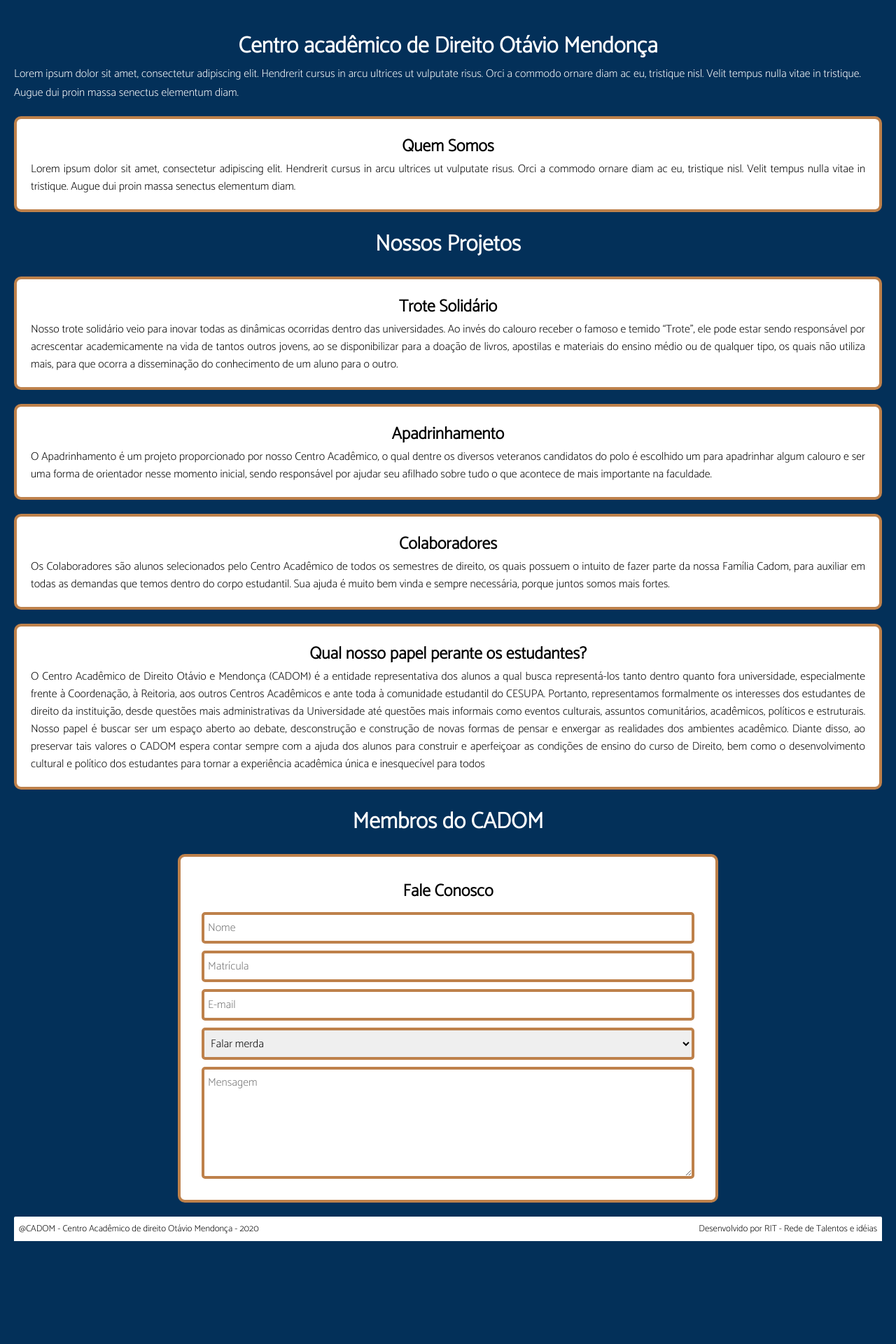
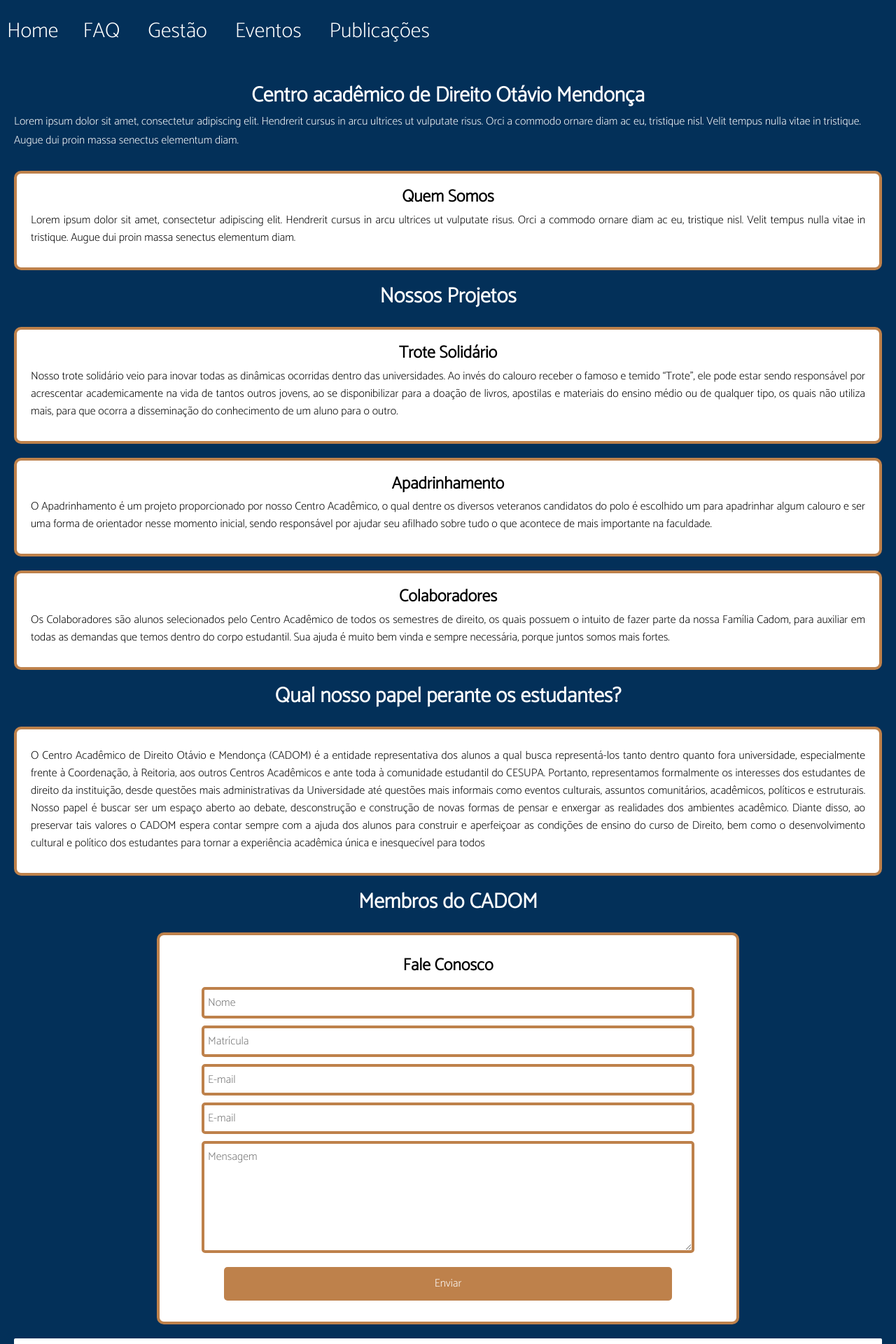
Before and after one commit to olucasfreitas/cadom-site, a React (Create React App) app: page / in a window 1280 px wide. Shown: the top 1920 px of the page at 70% size. Before the commit the page ends 1773 px from the top, so only its background shows below. Built offline with nearby package versions, Linux system fonts and the light colour scheme.

Commit message:
feat: homepage mobile finalizado

```diff
--- a/package.json
+++ b/package.json
@@ -7,7 +7,9 @@
     "@testing-library/react": "^9.3.2",
     "@testing-library/user-event": "^7.1.2",
     "axios": "^0.20.0",
+    "bootstrap": "^4.5.2",
     "react": "^16.13.1",
+    "react-bootstrap": "^1.3.0",
     "react-dom": "^16.13.1",
     "react-icons": "^3.11.0",
     "react-router-dom": "^5.2.0",
--- a/src/components/Fale-conosco/index.js
+++ b/src/components/Fale-conosco/index.js
@@ -1,24 +1,18 @@
 import React from 'react';
 import './styles.css';
 
-function FaleConosco(){
-    return(
+function FaleConosco() {
+    return (
 
-        <div id="faleConosco-gestao">
+        <form id="faleConosco-gestao">
             <h2 id="textContainer-title">Fale Conosco</h2>
-
-                <input id="inputPadrao-gestao" type="text" placeholder="Nome"/>
-                <input id="inputPadrao-gestao" type="text" placeholder="Matrícula"/>
-                <input id="inputPadrao-gestao" type="text" placeholder="E-mail"/>
-
-                <select id="inputSelect-gestao">
-                    <option value="Falar merda">Falar merda</option>
-                    <option value="Falar menos merda">Falar menos merda</option>
-                    <option value="Nao falar merda">Nao falar merda</option>
-                </select>
-
-                <textarea id="inputMensagem-gestao" type="text" placeholder="Mensagem"/>
-      </div>
+            <input id="inputPadrao-gestao" type="text" placeholder="Nome" />
+            <input id="inputPadrao-gestao" type="number" placeholder="Matrícula" />
+            <input id="inputPadrao-gestao" type="e-mail" placeholder="E-mail" />
+            <input id="inputPadrao-gestao" type="text" placeholder="E-mail" />
+            <textarea id="inputMensagem-gestao" type="text" placeholder="Mensagem" />
+            <button type="submit">Enviar</button>
+        </form>
     );
 }
 
--- a/src/components/Fale-conosco/styles.css
+++ b/src/components/Fale-conosco/styles.css
@@ -5,7 +5,7 @@
     flex-direction: column;
     background-color: white;
     margin-top: 2.0rem;
-    padding: 3.0rem;
+    padding: 3.0rem 6rem;
     border: 0.4rem solid;
     border-radius: 1.0rem;
     border-color: #BE814B;
@@ -40,3 +40,17 @@
     border-radius: 0.5rem;
     border-color: #BE814B;
 }
+#textContainer-title{
+    font-size: 20rem;
+    font-weight: bolder;
+}
+
+button{
+    background-color: #BE814B;
+    color: white;
+    width: 50vw;
+    height: 6vh;
+    border: none;
+    border-radius: 0.5rem;
+    margin-top: 2rem;
+}
--- a/src/index.js
+++ b/src/index.js
@@ -1,5 +1,6 @@
 import React from 'react';
 import ReactDOM from 'react-dom';
+import 'bootstrap/dist/css/bootstrap.min.css';
 import App from './App';
 
 ReactDOM.render(
--- a/src/pages/Home/index.js
+++ b/src/pages/Home/index.js
@@ -3,11 +3,25 @@
 import Footer from '../../components/Footer/index';
 import Article from '../../components/Article/index';
 import './styles.css';
+import { Navbar, Nav } from 'react-bootstrap';
+
 
 export default function Home() {
 
   return (
-
+    <>
+    <Navbar expand="lg">
+      <Navbar.Brand id="title-nav" href="#home">Home</Navbar.Brand>
+      <Navbar.Toggle id="teste" aria-controls="basic-navbar-nav" />
+      <Navbar.Collapse id="basic-navbar-nav">
+        <Nav className="mr-auto">
+          <Nav.Link id="title-nav" href="#link">FAQ</Nav.Link>
+          <Nav.Link id="title-nav" href="#link">Gestão</Nav.Link>
+          <Nav.Link id="title-nav" href="#link">Eventos</Nav.Link>
+          <Nav.Link id="title-nav" href="#link">Publicações</Nav.Link>
+        </Nav>
+      </Navbar.Collapse>
+    </Navbar>
     <div id="container">
       <h1> Centro acadêmico de Direito Otávio Mendonça </h1>
       <p>
@@ -50,8 +64,9 @@
         necessária, porque juntos somos mais fortes.">
       </Article>
 
+      <h1> Qual nosso papel perante os estudantes? </h1>
       <Article
-        title="Qual nosso papel perante os estudantes?"
+        title=""
         description="O Centro Acadêmico de Direito Otávio e Mendonça (CADOM) é a entidade
         representativa dos alunos a qual busca representá-los tanto dentro quanto fora
         universidade, especialmente frente à Coordenação, à Reitoria, aos outros Centros
@@ -73,5 +88,6 @@
       <FaleConosco />
       <Footer />
     </div>
+  </>
   )
 }
--- a/src/pages/Home/styles.css
+++ b/src/pages/Home/styles.css
@@ -10,6 +10,21 @@
 }
 
 h1{
+  font-size: 3rem;
+  font-weight: bold;
+  text-align: center;
   margin-top: 2rem;
   color: white;
 }
+
+#title-nav{
+  margin-top: 1rem;
+  color: white;
+  font-size: 3rem;
+  margin-right: 3rem;
+}
+
+#teste{
+  width: 10vw;
+  background-color: white;
+}
```
Also changed, not shown: 1 other file (tests, documents, lock files or other folders).
